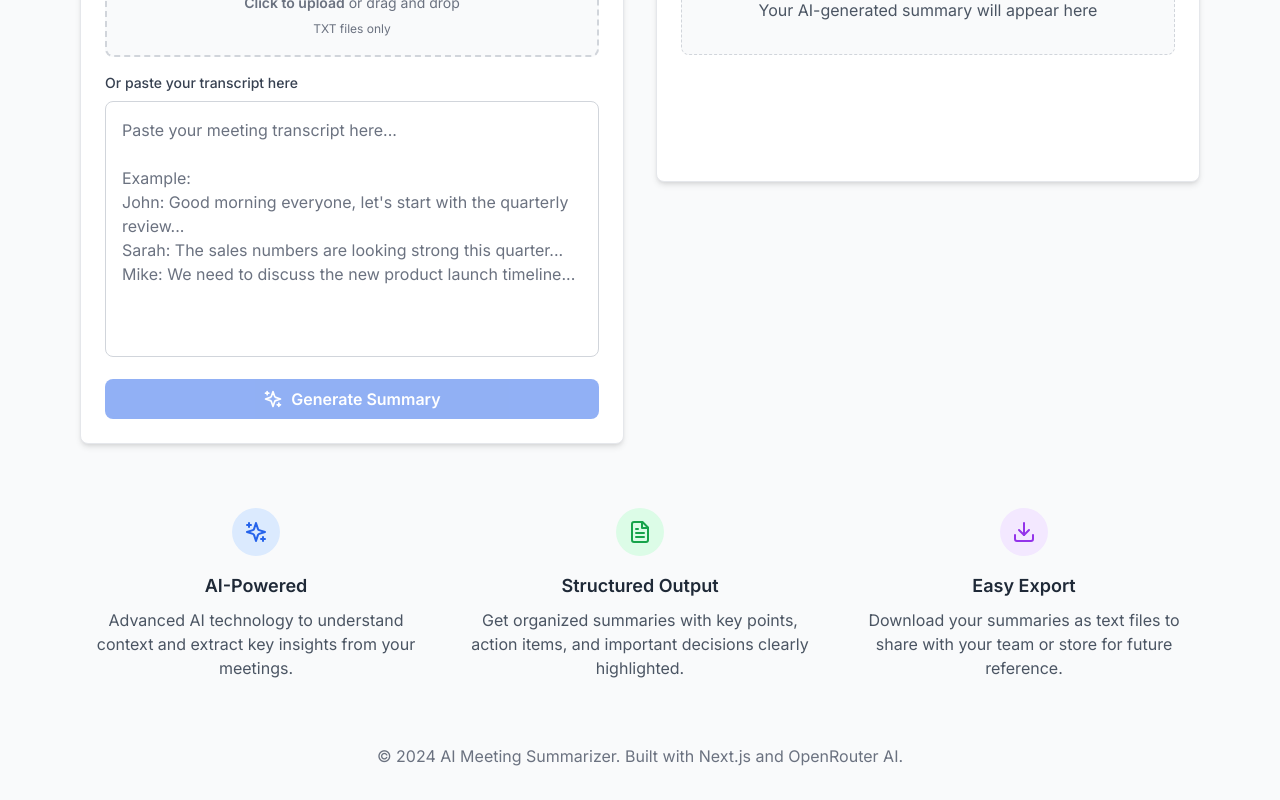
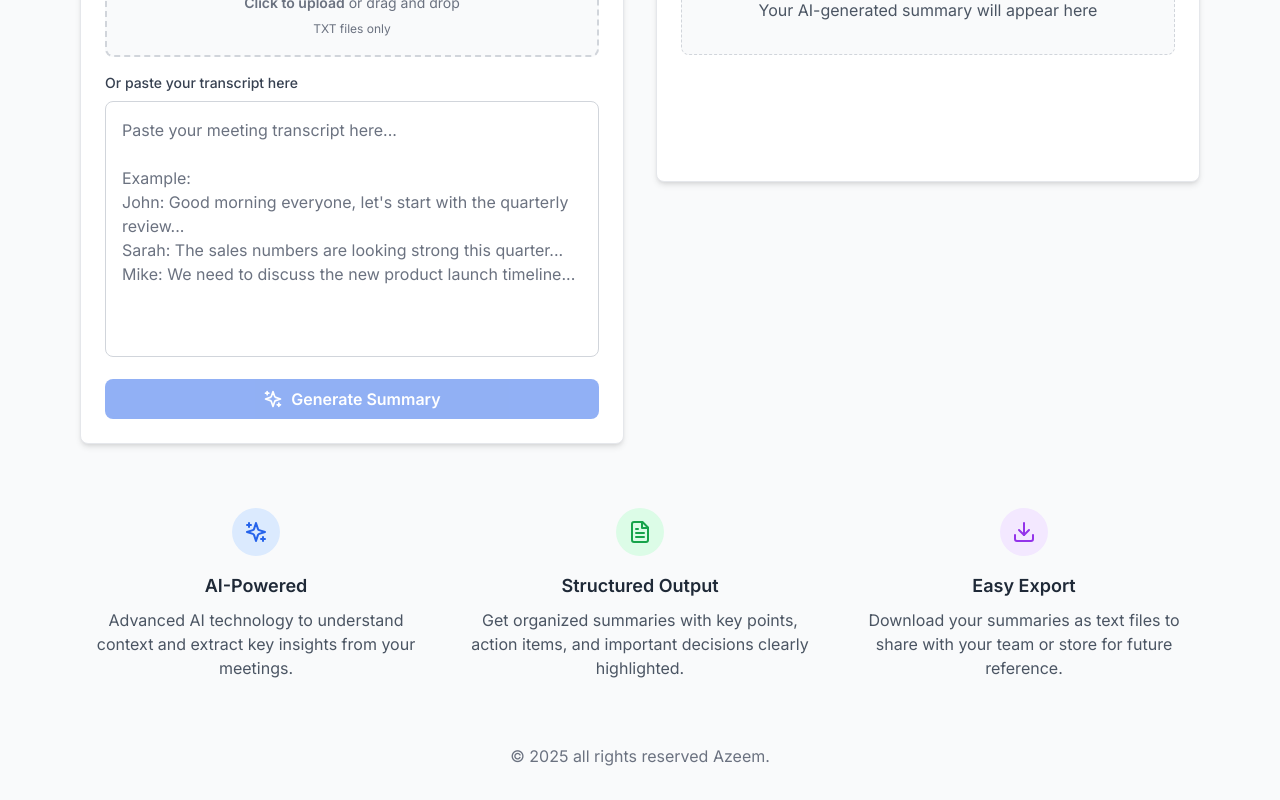
Before and after one commit to whitevolfe/ai-meeting-notes-summarize, a Next.js app: page / in a window 1280 px wide. Shown: the part 436-1236 px from the top of the page. Built offline with nearby package versions, Linux system fonts and the light colour scheme.

Commit message:
second commit

```diff
--- a/app/page.js
+++ b/app/page.js
@@ -238,7 +238,7 @@ Mike: We need to discuss the new product launch timeline..."
 
       {/* Footer */}
       <footer className="mt-16 text-center text-gray-500">
-        <p>&copy; 2024 AI Meeting Summarizer. Built with Next.js and OpenRouter AI.</p>
+        <p>&copy; 2025 all rights reserved Azeem.</p>
       </footer>
     </div>
   )
```
